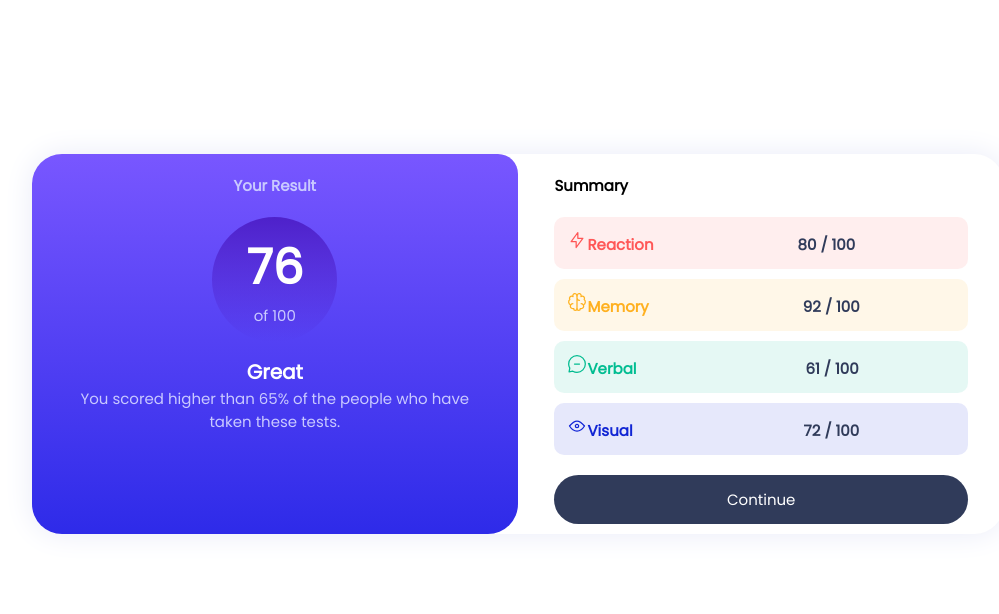
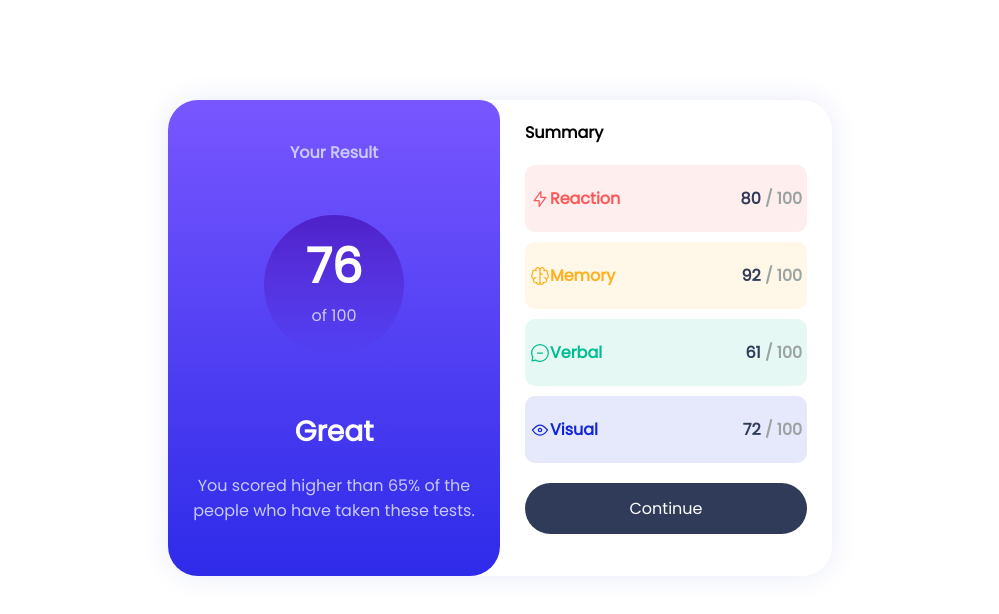
Before and after one commit to Oluwatobialo/result-summary-app, a plain HTML site: page index.html in a window 1280 px wide. Shown: the whole page, without its empty margins (122-1121 px from the left). Drawn offline with Linux system fonts and the light colour scheme.

Commit message:
corrections on removing padding

```diff
--- a/css/style.css
+++ b/css/style.css
@@ -2,11 +2,9 @@ body {
   font-size: 15px;
   font-family: "Poppins", sans-serif;
   margin: 0px;
-
 }
 .container {
   background-color: hsl(0, 0%, 100%);
-
 }
 .blue-header {
   background-image: linear-gradient(hsl(252, 100%, 67%), hsl(241, 81%, 54%));
@@ -36,38 +34,63 @@ body {
 }
 .reaction {
   background-color: hsla(0, 100%, 67%, 0.1);
-  padding: 13px;
+  padding: 5px;
   border-radius: 10px;
   margin-bottom: 10px;
   color: hsla(0, 100%, 67%, 1);
   font-weight: 700;
+  display: flex;
+  align-items: center;
+  justify-content: space-between;
+}
+.flex-icon {
+  display: flex;
+  align-items: center;
 }
 .memory {
   background-color: hsla(39, 100%, 56%, 0.1);
-  padding: 13px;
+  padding: 5px;
   border-radius: 10px;
   margin-bottom: 10px;
   color: hsla(39, 100%, 56%, 1);
   font-weight: 700;
+  display: flex;
+  align-items: center;
+  justify-content: space-between;
 }
 .verbal {
   background-color: hsla(166, 100%, 37%, 0.1);
-  padding: 13px;
+  padding: 5px;
   border-radius: 10px;
   margin-bottom: 10px;
   color: hsla(166, 100%, 37%, 1);
   font-weight: 700;
+  display: flex;
+  align-items: center;
+  justify-content: space-between;
 }
 .visual {
   background-color: hsla(234, 85%, 45%, 0.1);
-  padding: 13px;
+  padding: 5px;
   border-radius: 10px;
   margin-bottom: 10px;
   color: hsla(234, 85%, 45%, 1);
   font-weight: 700;
+  display: flex;
+  align-items: center;
+  justify-content: space-between;
 }
 .button {
   margin: 20px 0;
+  background-color: hsl(224, 30%, 27%);
+  padding: 13px;
+  border-radius: 30px;
+  margin-bottom: 10px;
+  color: hsl(0, 0%, 100%);
+  text-align: center;
+}
+.button:hover {
+  background-color: hsla(241, 81%, 54%, 0.95);
 }
 .circle {
   background-image: linear-gradient(
@@ -81,29 +104,21 @@ body {
   /**display: inline-block;**/
 }
 
-.button {
-  background-color: hsl(224, 30%, 27%);
-  padding: 13px;
-  border-radius: 30px;
-  margin-bottom: 10px;
-  color: hsl(0, 0%, 100%);
-  text-align: center;
-}
 .score {
   color: hsl(224, 30%, 27%);
 }
-.reaction .score {
+/* .reaction .score {
   padding-left: 140px;
-}
-.memory .score {
+} */
+/* .memory .score {
   padding-left: 150px;
-}
-.verbal .score {
+} */
+/* .verbal .score {
   padding-left: 165px;
 }
 .visual .score {
   padding-left: 167px;
-}
+} */
 
 .blue-number {
   font-size: 3rem;
@@ -127,26 +142,60 @@ body {
 .writing {
   color: #c9c9ff;
 }
-@media (min-width: 377px) {
+.score-light {
+  color: #9aa3a2;
+}
+@media (min-width: 700px) {
+  body {
+    font-size: 16px;
+  }
+  main {
+    /* display: grid;
+        place-content: center; */
+    margin: 0 auto;
+    position: relative;
+    top: 100px;
+    max-width: 43.75rem;
+  }
   .container {
     display: grid;
     grid-template-columns: repeat(2, 1fr);
-    margin: 12%;
+    /* margin: 12%; */
     border-radius: 30px;
-    box-shadow: 0px 0px 30px  #e9ebf8;
-
+    box-shadow: 0px 0px 30px #e9ebf8;
+    /* background-color: red; */
+    height: 29.75rem;
+    width: 41.5rem;
+    /* margin: 0 auto; */
   }
- .blue-header{
+  .blue-header {
     border-top-left-radius: 30px;
     border-top-right-radius: 20px;
-
- }
- .blue-header-text{
-
- }
- /* body{
+  }
+  /* .blue-header-text{
+    position: relative;
+ } */
+  .great {
+    position: relative;
+    bottom: 20px;
+    font-size: 28px;
+  }
+  .text {
+    position: relative;
+    top: 110px;
+  }
+  /* body{
 
     background-color: red;
  } */
-
+  .circle {
+    height: 140px;
+    width: 140px;
+    position: relative;
+    top: 50px;
+  }
+  .your-result {
+    position: relative;
+    top: 20px;
+  }
 }
--- a/index.html
+++ b/index.html
@@ -19,6 +19,7 @@
     <title>Result Summary</title>
   </head>
   <body>
+    <main>
       <div class="container">
         <div class="blue-header">
           <section class="blue-header-text">
@@ -29,7 +30,8 @@
                 <span class="circle-below"> of 100</span>
               </p>
             </div>
-          <p>
+
+            <p class="text">
               <span class="great">Great</span>
               <span class="writing">
                 You scored higher than 65% of the people who have taken these
@@ -42,6 +44,7 @@
         <div class="summary-section">
           <div class="summary">Summary</div>
           <div class="reaction">
+            <div class="flex-icon">
               <svg
                 xmlns="http://www.w3.org/2000/svg"
                 width="20"
@@ -55,10 +58,14 @@
                   stroke-linejoin="round"
                   stroke-width="1.25"
                   d="M10.833 8.333V2.5l-6.666 9.167h5V17.5l6.666-9.167h-5Z"
-            /></svg
-          >Reaction <span class="score">80 / 100</span>
+                />
+              </svg>
+              <p>Reaction</p>
+            </div>
+            <span class="score">80 <span class="score-light">/ 100</span></span>
           </div>
           <div class="memory">
+            <div class="flex-icon">
               <svg
                 xmlns="http://www.w3.org/2000/svg"
                 width="20"
@@ -86,10 +93,14 @@
                   stroke-linejoin="round"
                   stroke-width="1.25"
                   d="M16.447 13.004a3.334 3.334 0 0 0 .728-5.53m-.025-.067a2.083 2.083 0 0 0-2.983-2.824M10 3.75a2.085 2.085 0 0 1 2.538-2.033 2.084 2.084 0 0 1 1.43 2.92m-.635 12.03a1.667 1.667 0 0 1-3.333 0"
-            /></svg
-          >Memory <span class="score">92 / 100</span>
+                />
+              </svg>
+              <p>Memory</p>
+            </div>
+            <span class="score">92 <span class="score-light">/ 100</span></span>
           </div>
           <div class="verbal">
+            <div class="flex-icon">
               <svg
                 xmlns="http://www.w3.org/2000/svg"
                 width="20"
@@ -103,10 +114,14 @@
                   stroke-linejoin="round"
                   stroke-width="1.25"
                   d="M7.5 10h5M10 18.333A8.333 8.333 0 1 0 1.667 10c0 1.518.406 2.942 1.115 4.167l-.699 3.75 3.75-.699A8.295 8.295 0 0 0 10 18.333Z"
-            /></svg
-          >Verbal <span class="score">61 / 100</span>
+                />
+              </svg>
+              <p>Verbal</p>
+            </div>
+            <span class="score">61 <span class="score-light">/ 100</span></span>
           </div>
           <div class="visual">
+            <div class="flex-icon">
               <svg
                 xmlns="http://www.w3.org/2000/svg"
                 width="20"
@@ -127,11 +142,15 @@
                   stroke-linejoin="round"
                   stroke-width="1.25"
                   d="M17.5 10c-1.574 2.492-4.402 5-7.5 5s-5.926-2.508-7.5-5C4.416 7.632 6.66 5 10 5s5.584 2.632 7.5 5Z"
-            /></svg
-          >Visual <span class="score">72 / 100</span>
+                />
+              </svg>
+              <p>Visual</p>
+            </div>
+            <span class="score">72 <span class="score-light">/ 100</span></span>
           </div>
           <div class="button">Continue</div>
         </div>
       </div>
+    </main>
   </body>
 </html>
```
Lines whose indentation alone changed are shown as unchanged.
